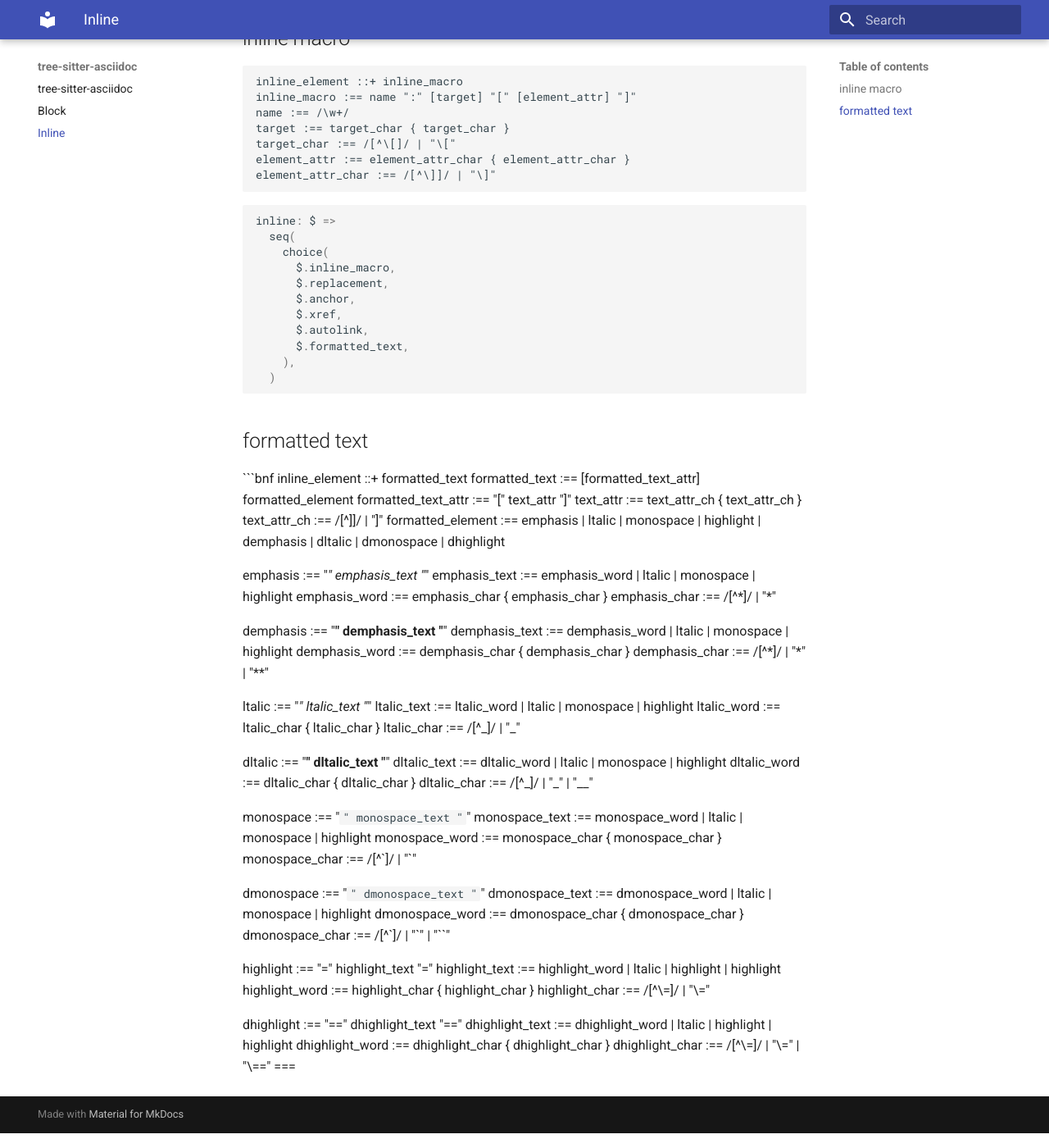
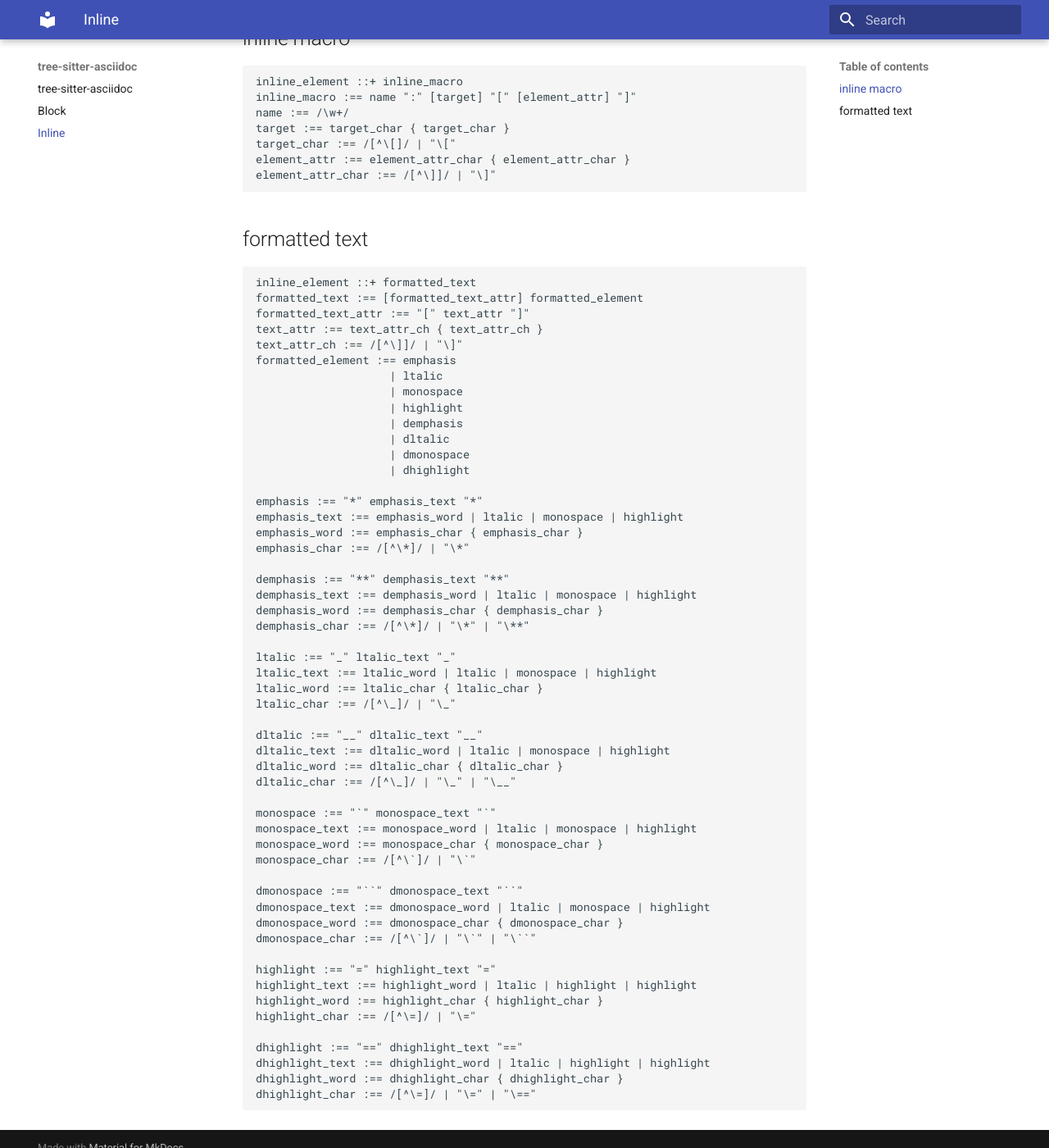
Before and after one commit to cathaysia/tree-sitter-loongdoc, an MkDocs documentation site: the page built from docs/docs/inline.md, in a window 1280 px wide and 1400 px high, scrolled down 783 px. Shown: the whole window at 82% size. Built offline with MkDocs 1.6.1 and Material for MkDocs 9.7.7, drawn with Linux system fonts in a browser that asks for light colours.

Commit message:
docs(docs): remove useless docs
Signed-off-by: DragonBillow <DragonBillow@outlook.com>

````diff
--- a/docs/docs/inline.md
+++ b/docs/docs/inline.md
@@ -43,21 +43,6 @@ target :== target_char { target_char }
 target_char :== /[^\[]/ | "\["
 element_attr :== element_attr_char { element_attr_char }
 element_attr_char :== /[^\]]/ | "\]"
-```
-
-
-```js
-inline: $ =>
-  seq(
-    choice(
-      $.inline_macro,
-      $.replacement,
-      $.anchor,
-      $.xref,
-      $.autolink,
-      $.formatted_text,
-    ),
-  )
 ```
 
 ## formatted text
@@ -116,4 +101,4 @@ dhighlight :== "==" dhighlight_text "=="
 dhighlight_text :== dhighlight_word | ltalic | highlight | highlight
 dhighlight_word :== dhighlight_char { dhighlight_char }
 dhighlight_char :== /[^\=]/ | "\=" | "\=="
-===
+```
````
